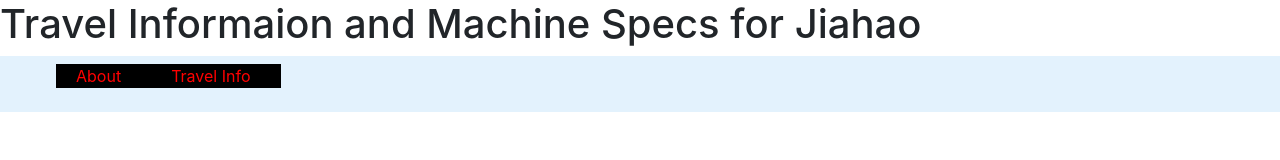
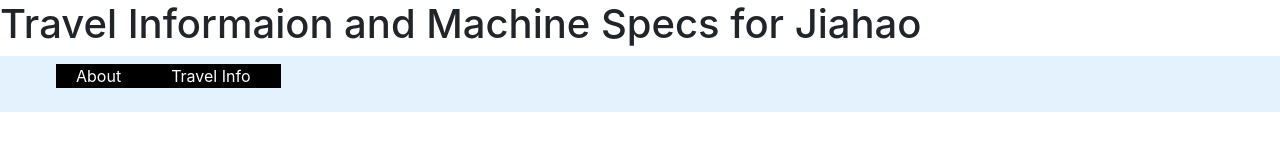
Before and after one commit to petershenxdf/Jiahao-Travel, an Angular app: page / in a window 1280 px wide. Shown: the top 160 px of the page. Built offline with nearby package versions, Linux system fonts and the light colour scheme.

Commit message:
change color

```diff
--- a/src/app/app.component.css
+++ b/src/app/app.component.css
@@ -5,6 +5,6 @@
 }
 #navigationBarList a{
   margin-right: 10px;
-  color: red;
+  color: white;
   padding: 20px;
 }
```
